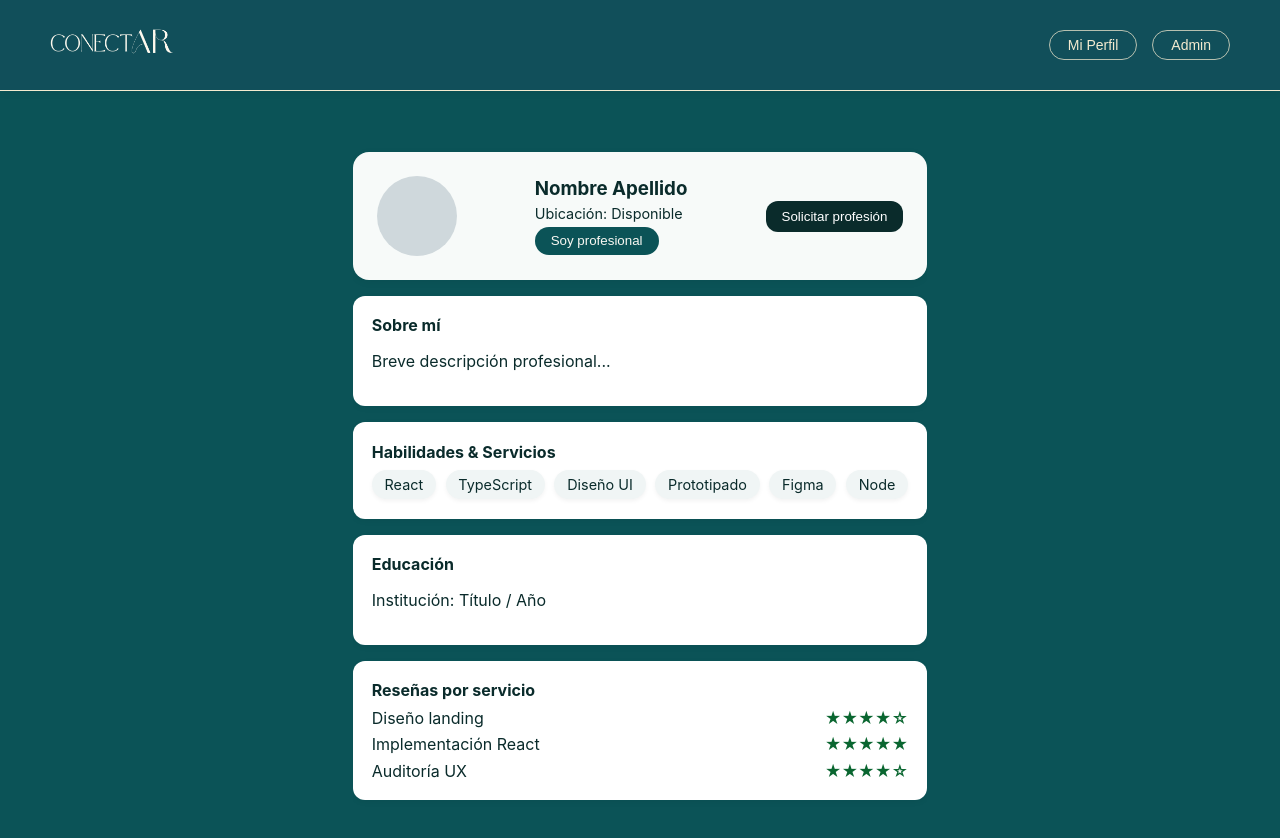
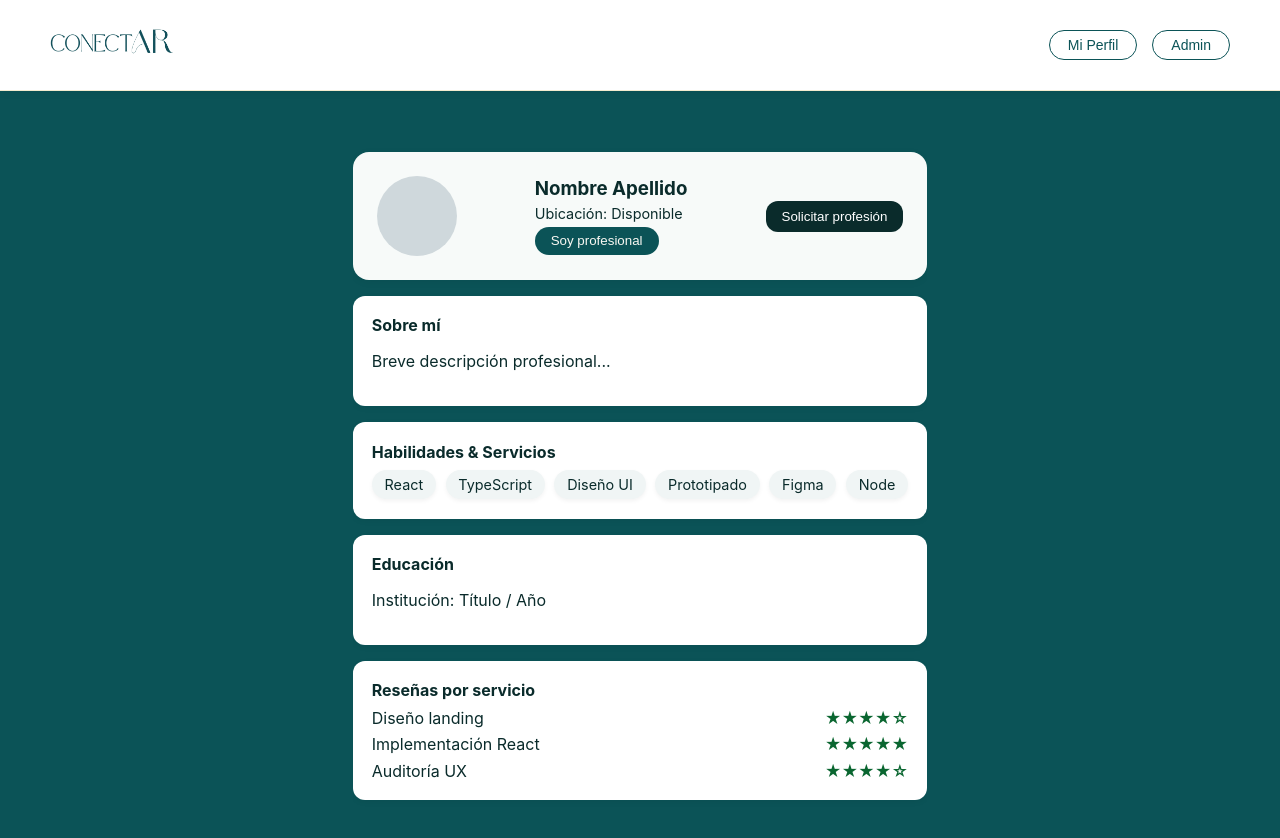
Before and after one commit to AugustoMoratti/TP-DSW-2025-Moratti-Soto-Cossia-Bertuccelli, a React (Vite) app in the folder Frontend/conectar/: page /perfil in a window 1280 px wide. Shown: the top 838 px of the page. Built offline with nearby package versions, Linux system fonts and the light colour scheme.

Commit message:
Header Parametrizado

```diff
--- a/Frontend/conectar/src/components/header/header.css
+++ b/Frontend/conectar/src/components/header/header.css
@@ -35,7 +35,7 @@
 
 .header-btn2 {
   background: #0B5357;
-  color: #fff;
+  color: #0B5357;
   border: none;
   border-radius: 2px;
   padding: 0.75em 1.25em;
@@ -52,8 +52,8 @@
 
 .header-btn {
   background: transparent;
-  color: #f4ebd0;
-  border: 1px solid #f4ebd0b9;
+  color: #0B5357;
+  border: 1px solid #0B5357;
   border-radius: 20px;
   padding: 6px 18px;
   font-size: 14px;
--- a/Frontend/conectar/src/components/header/header.tsx
+++ b/Frontend/conectar/src/components/header/header.tsx
@@ -3,13 +3,19 @@ import type { ReactNode } from "react";
 
 type HeaderProps = {
   children?: ReactNode;
+  bgColor?: string;        //Color
+  logoSrc?: string;        //Logo
 };
 
-export default function Header({ children }: HeaderProps) {
+export default function Header({
+  children,
+  bgColor = "#114f5a",     //Valor por defecto
+  logoSrc = "/assets/conect_1.png",  //Valor por defecto
+}: HeaderProps) {
   return (
-    <header className="header">
+    <header className="header" style={{ backgroundColor: bgColor }}>
       <div className="header-container">
-        <img src="../../assets/conect_1.png" alt="Logo" className="logo" />
+        <img src={logoSrc} alt="Logo" className="logo" />
         <nav className="header-btns">
           {children}
         </nav>
--- a/Frontend/conectar/src/pages/error/notFound.tsx
+++ b/Frontend/conectar/src/pages/error/notFound.tsx
@@ -8,7 +8,7 @@ export default function NotFound() {
   return (
 
     <section className="notfound-bg">
-      <Header />
+      <Header bgColor="#ffffffff" logoSrc="/assets/conect_2_1.png"/>
       <div className="notfound-card">
         <p className="notfound-error">404 Error</p>
         <h1 className="notfound-title">No pudimos encontrar la pagina</h1>
--- a/Frontend/conectar/src/pages/perfil/perfil.tsx
+++ b/Frontend/conectar/src/pages/perfil/perfil.tsx
@@ -6,7 +6,7 @@ import "./perfil.css";
 const perfil: React.FC = () => {
   return (
     <div className="app-container">
-      <Header>
+      <Header bgColor="#ffffffff" logoSrc="/assets/conect_2_1.png">
         <button className="header-btn">Mi Perfil</button>
         <button className="header-btn">Admin</button>
       </Header>
```
